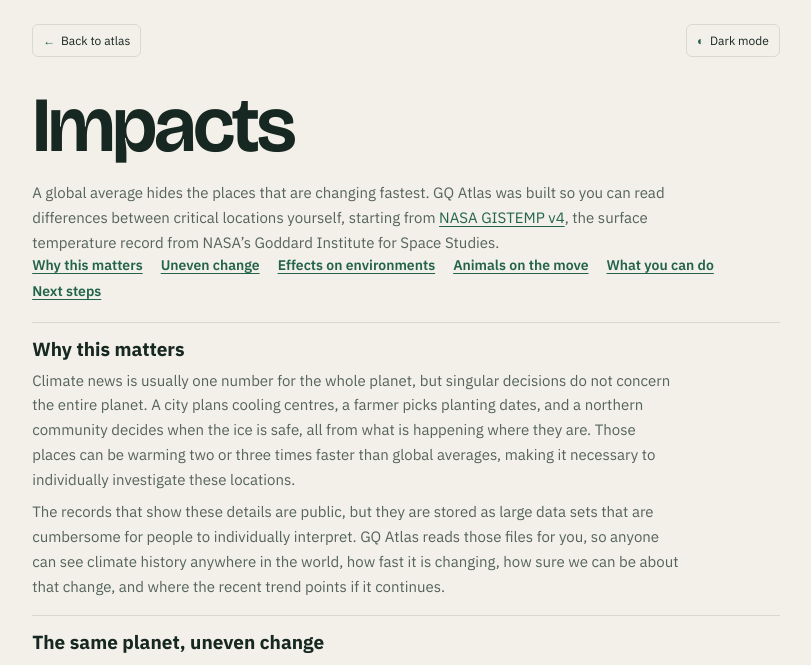
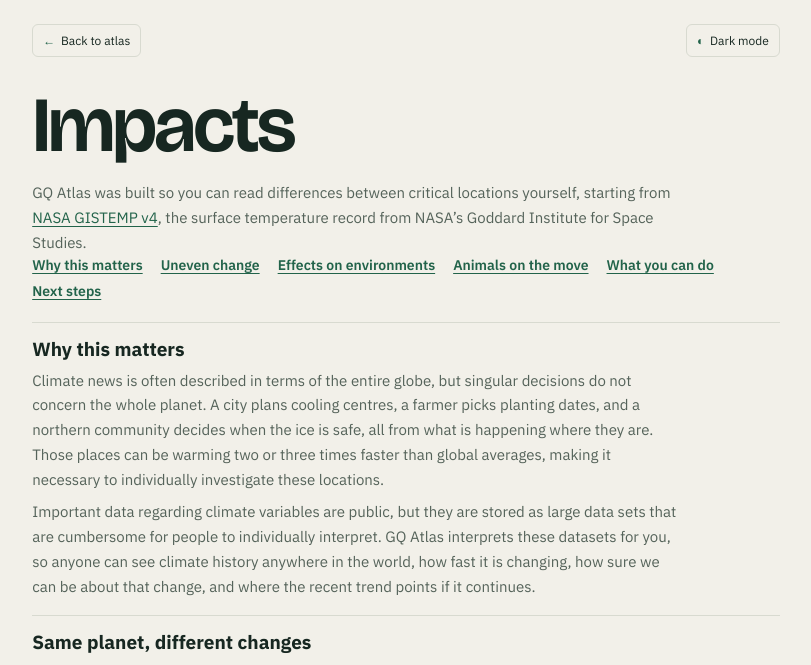
Before and after one commit to advayc/space-apps, a plain HTML site: page dist/impacts/index.html in a window 1280 px wide. Shown: the top 665 px of the page, without its empty margins (234-1045 px from the left). Drawn offline with nearby package versions, Linux system fonts and the light colour scheme; grey boxes are pictures that could not be loaded.

Commit message:
Revise text in impacts index.html for clarity
Updated text for clarity and improved readability.

```diff
--- a/dist/impacts/index.html
+++ b/dist/impacts/index.html
@@ -33,7 +33,7 @@
   </nav>
   <article class="methods">
     <h1>Impacts</h1>
-    <p>A global average hides the places that are changing fastest. GQ Atlas was built so you can read differences between critical locations yourself, starting from <a href="https://data.giss.nasa.gov/gistemp/" target="_blank" rel="noopener">NASA GISTEMP v4</a>, the surface temperature record from NASA’s Goddard Institute for Space Studies.</p>
+    <p>GQ Atlas was built so you can read differences between critical locations yourself, starting from <a href="https://data.giss.nasa.gov/gistemp/" target="_blank" rel="noopener">NASA GISTEMP v4</a>, the surface temperature record from NASA’s Goddard Institute for Space Studies.</p>
 
     <nav class="methods-contents" aria-label="On this page">
       <a href="#why">Why this matters</a><a href="#uneven">Uneven change</a><a href="#environments">Effects on environments</a><a href="#animals">Animals on the move</a><a href="#what-you-can-do">What you can do</a><a href="#next-steps">Next steps</a>
@@ -41,12 +41,12 @@
 
     <section id="why">
       <h2>Why this matters</h2>
-      <p>Climate news is usually one number for the whole planet, but singular decisions do not concern the entire planet. A city plans cooling centres, a farmer picks planting dates, and a northern community decides when the ice is safe, all from what is happening where they are. Those places can be warming two or three times faster than global averages, making it necessary to individually investigate these locations.</p>
-      <p>The records that show these details are public, but they are stored as large data sets that are cumbersome for people to individually interpret. GQ Atlas reads those files for you, so anyone can see climate history anywhere in the world, how fast it is changing, how sure we can be about that change, and where the recent trend points if it continues.</p>
+      <p>Climate news is often described in terms of the entire globe, but singular decisions do not concern the whole planet. A city plans cooling centres, a farmer picks planting dates, and a northern community decides when the ice is safe, all from what is happening where they are. Those places can be warming two or three times faster than global averages, making it necessary to individually investigate these locations.</p>
+      <p>Important data regarding climate variables are public, but they are stored as large data sets that are cumbersome for people to individually interpret. GQ Atlas interprets these datasets for you, so anyone can see climate history anywhere in the world, how fast it is changing, how sure we can be about that change, and where the recent trend points if it continues.</p>
     </section>
 
     <section id="uneven">
-      <h2>The same planet, uneven change</h2>
+      <h2>Same planet, different changes</h2>
       <figure class="impact-figure">
         <img src="https://commons.wikimedia.org/wiki/Special:FilePath/Mosaic_of_the_Arctic.jpg?width=1200" alt="Satellite view of the Arctic Ocean from above the North Pole, with a reduced cap of white sea ice surrounded by open water and the northern continents." loading="lazy" decoding="async" referrerpolicy="no-referrer" onerror="this.hidden=true">
         <figcaption>The Arctic in early September 2012, two weeks before sea ice fell to the lowest extent in the satellite record, 3.41 million square kilometres. <span class="credit">Image: NASA, public domain. <a href="https://earthobservatory.nasa.gov/" target="_blank" rel="noopener">NASA Earth Observatory</a> · <a href="https://commons.wikimedia.org/wiki/File:Mosaic_of_the_Arctic.jpg" target="_blank" rel="noopener">file on Wikimedia Commons</a></span></figcaption>
```
